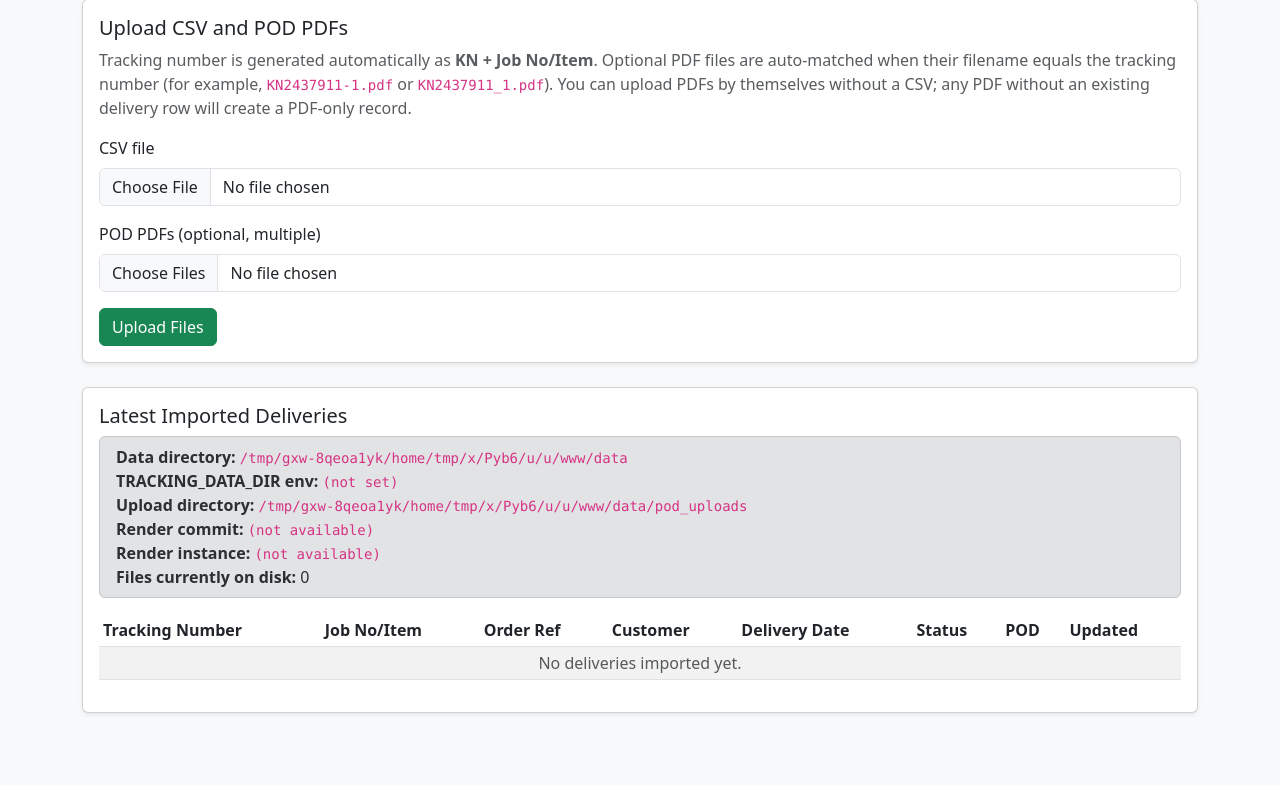
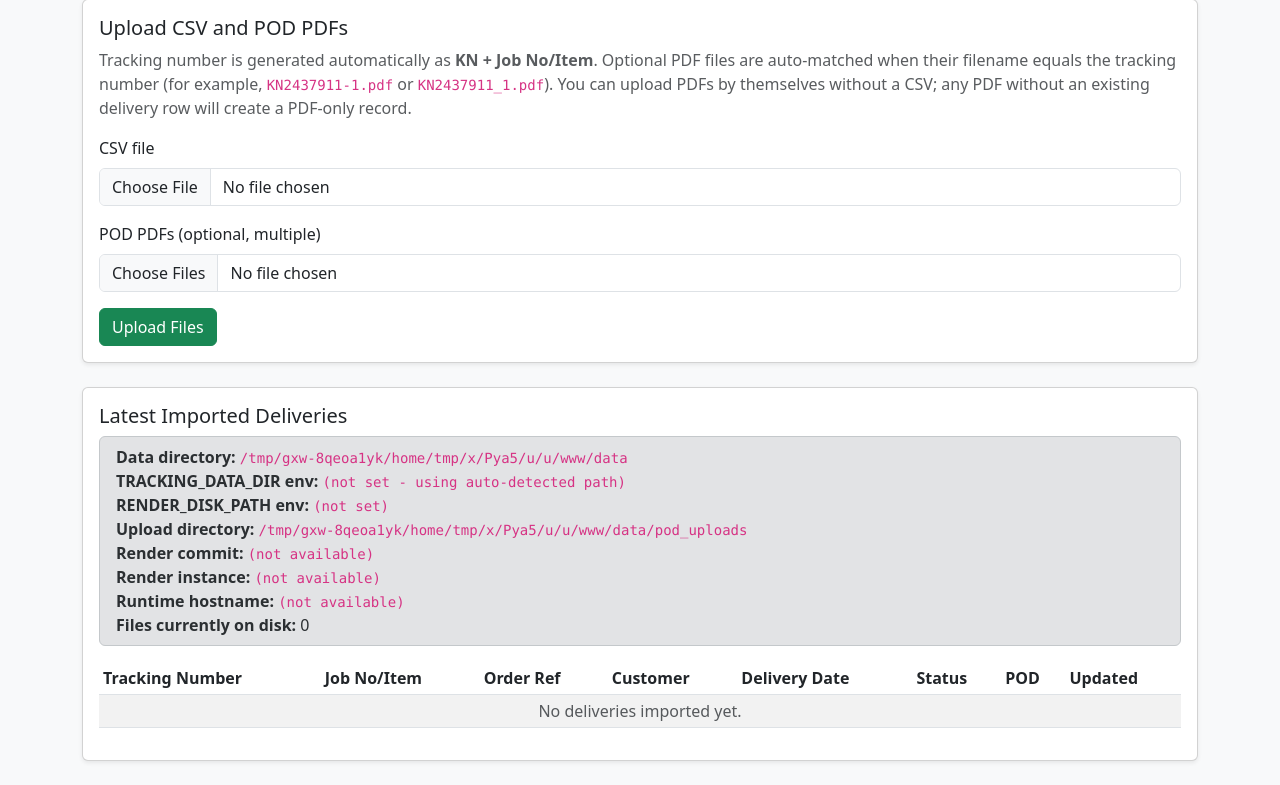
Before and after one commit to Silverlake-nacho/silverlake.tracking, a Flask app: page /admin in a window 1280 px wide. Shown: the part 87-872 px from the top of the page. Before the commit the page ends 801 px from the top, so only its background shows below. Run offline with Flask 3, Linux system fonts and the light colour scheme; the visitor is signed in with stand-in values (Sample User, id 1); data that the repository does not hold is empty.

Commit message:
Update admin.html

```diff
--- a/templates/admin.html
+++ b/templates/admin.html
@@ -49,10 +49,12 @@
           <h2 class="h5">Latest Imported Deliveries</h2>
           <div class="alert alert-secondary py-2">
             <div><strong>Data directory:</strong> <code>{{ data_dir }}</code></div>
-            <div><strong>TRACKING_DATA_DIR env:</strong> <code>{{ tracking_data_dir_env or "(not set)" }}</code></div>
+            <div><strong>TRACKING_DATA_DIR env:</strong> <code>{{ tracking_data_dir_env or "(not set - using auto-detected path)" }}</code></div>
+            <div><strong>RENDER_DISK_PATH env:</strong> <code>{{ render_disk_path_env or "(not set)" }}</code></div>
             <div><strong>Upload directory:</strong> <code>{{ upload_dir }}</code></div>
             <div><strong>Render commit:</strong> <code>{{ render_git_commit or "(not available)" }}</code></div>
             <div><strong>Render instance:</strong> <code>{{ render_instance_id or "(not available)" }}</code></div>
+            <div><strong>Runtime hostname:</strong> <code>{{ runtime_hostname or "(not available)" }}</code></div>
             <div><strong>Files currently on disk:</strong> {{ upload_dir_files|length }}</div>
             {% if missing_pdf_count %}
               <div class="text-danger"><strong>Warning:</strong> {{ missing_pdf_count }} row(s) reference a PDF filename that is missing on disk.</div>
```
